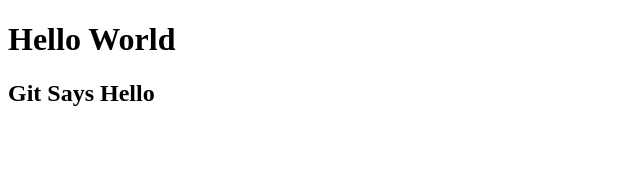
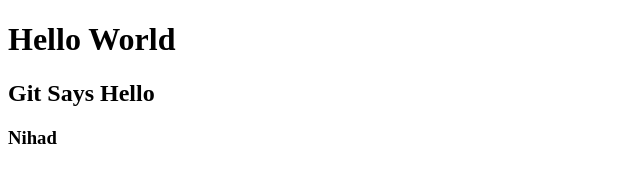
Before and after one commit to Azar722/azar722.github.io, a plain HTML site: page index.html in a window 1280 px wide. Shown: the full height of the page, 0-640 px from the left. Drawn offline with Linux system fonts and the light colour scheme.

Commit message:
updated.

```diff
--- a/index.html
+++ b/index.html
@@ -6,5 +6,6 @@
   <body>
     <h1>Hello World</h1>
     <h2>Git Says Hello</h2>
+    <h3>Nihad</h3>
   </body>
 </html>
```
